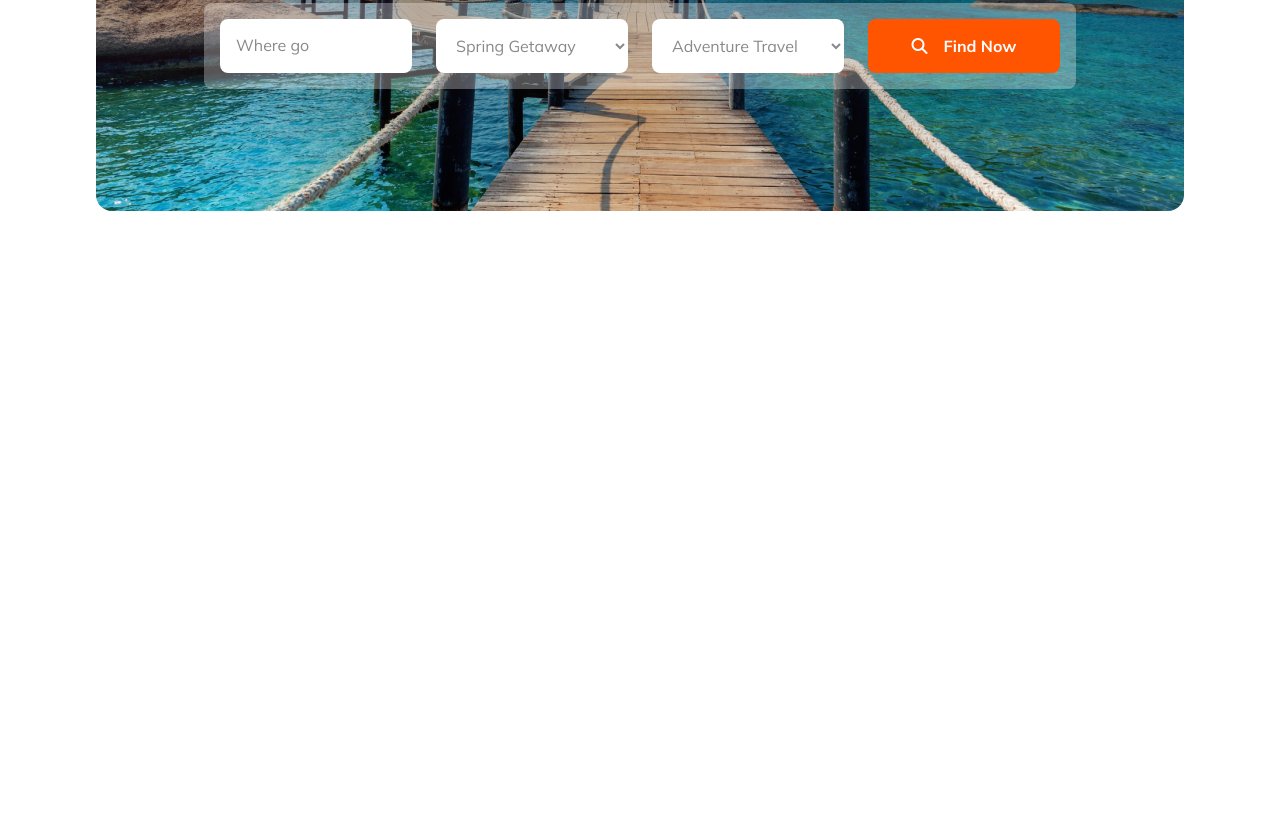
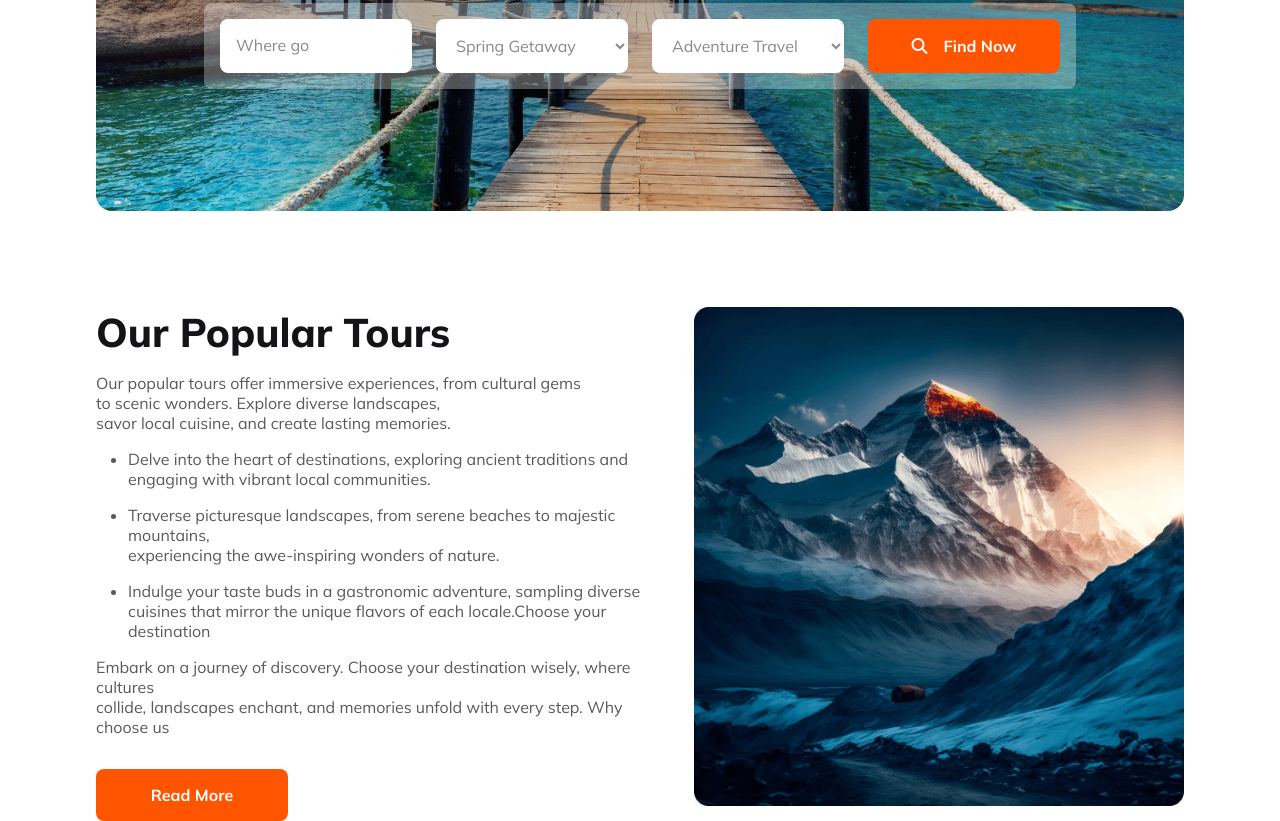
Before and after one commit to Naeem401/travel-web, a plain HTML site: page index.html in a window 1280 px wide. Shown: the part 477-1298 px from the top of the page. Before the commit the page ends 800 px from the top, so only its background shows below. Drawn offline with Linux system fonts and the light colour scheme.

Commit message:
Our Popular Tours section add

```diff
--- a/css/style.css
+++ b/css/style.css
@@ -15,6 +15,11 @@
     font-size: 1rem;
     font-weight: 700;
     cursor: pointer;
+}
+.tital{
+    color: #131318;
+    font-size: 2.5rem;
+    font-weight: 800;
 }
     .description{
         color: rgba(19, 19, 24, 0.70);
@@ -128,6 +133,30 @@ form button span{
 .btn i{
     margin-right: 1rem;
 }
+main{
+    width: 85%;
+    margin: 0 auto;
+}
+/* Our Popular Tours */
+
+.popular-section{
+    margin-top: 6rem;
+    display: flex;
+    gap: 3rem;
+}
+.popular-section p, .popular-section ul li{
+    margin-top: 1rem;
+}
+.popular-section ul{
+    margin-top: 1rem;
+    margin-left: 2rem;
+}
+.popular-section button{
+    margin-top: 2rem;
+}
+.popular-section .right-img img{
+    width: 100%;
+  }
 /* mobile responcive style */
 
 @media screen and (max-width:576px) {
@@ -172,4 +201,13 @@ form button span{
         }
         .btn{
             width: 92%;}
+    main{
+        width: 90%;
+    }
+  .popular-section{
+    flex-direction: column;
+  }
+  .popular-section button{
+    width: 10rem;
+  }
 }
--- a/index.html
+++ b/index.html
@@ -25,7 +25,7 @@
         </nav>
         <div class="banner">
 <h2>Explore Your Travel</h2>
-<p class=".description">I exist in the digital realm, traveling through  networks to assist and converse. No physical journeys, <br> but countless virtual destinations explored. Our popular tours.</p>
+<p class="description">I exist in the digital realm, traveling through  networks to assist and converse. No physical journeys, <br> but countless virtual destinations explored. Our popular tours.</p>
 <form action="">
     <input type="text" id="text" name="text" placeholder="Where go">
         <select name="travel-time">
@@ -44,10 +44,24 @@
       </select>
     <button><i class="fa-solid fa-magnifying-glass"></i><span>Find Now</span></button>
     </form>
-    </select>
-    <body>
-      <html>
         </div>
     </header>
+    <main>
+        <!-- Our Popular Tours -->
+        <section class=" popular-section">
+            <div class="left-text">
+                <h2 class="tital">Our Popular Tours</h2>
+                <p class="description">Our popular tours offer immersive experiences, from cultural gems <br> to scenic wonders. Explore diverse landscapes, <br> savor local cuisine, and create lasting memories.</p>
+                <ul>
+                    <li class="description">Delve into the heart of destinations, exploring ancient traditions and <br>  engaging with vibrant local communities.</li>
+                    <li class="description">Traverse picturesque landscapes, from serene beaches to majestic mountains, <br> experiencing the awe-inspiring wonders of nature.</li>
+                    <li class="description">Indulge your taste buds in a gastronomic adventure, sampling diverse <br> cuisines that mirror the unique flavors of each locale.Choose your destination</li>
+                </ul>
+                <p class="description">Embark on a journey of discovery. Choose your destination wisely, where cultures <br> collide, landscapes enchant, and memories unfold with every step. Why choose us</p>
+                <button class="btn">Read More</button>
+            </div>
+            <div class="right-img"><img src="Images/Rectangle 4.png" alt=""></div>
+        </section>
+    </main>
 </body>
 </html>
```
